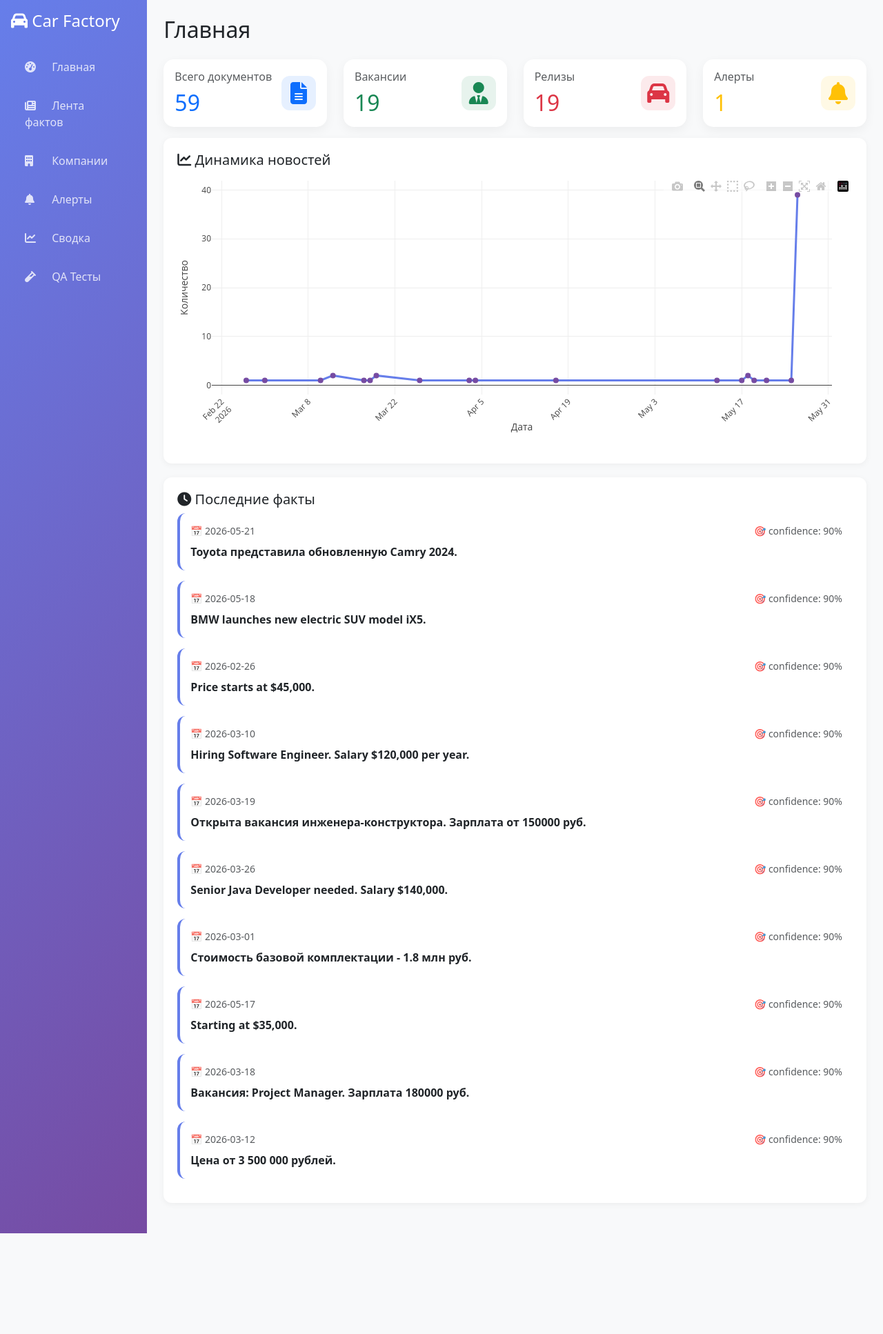
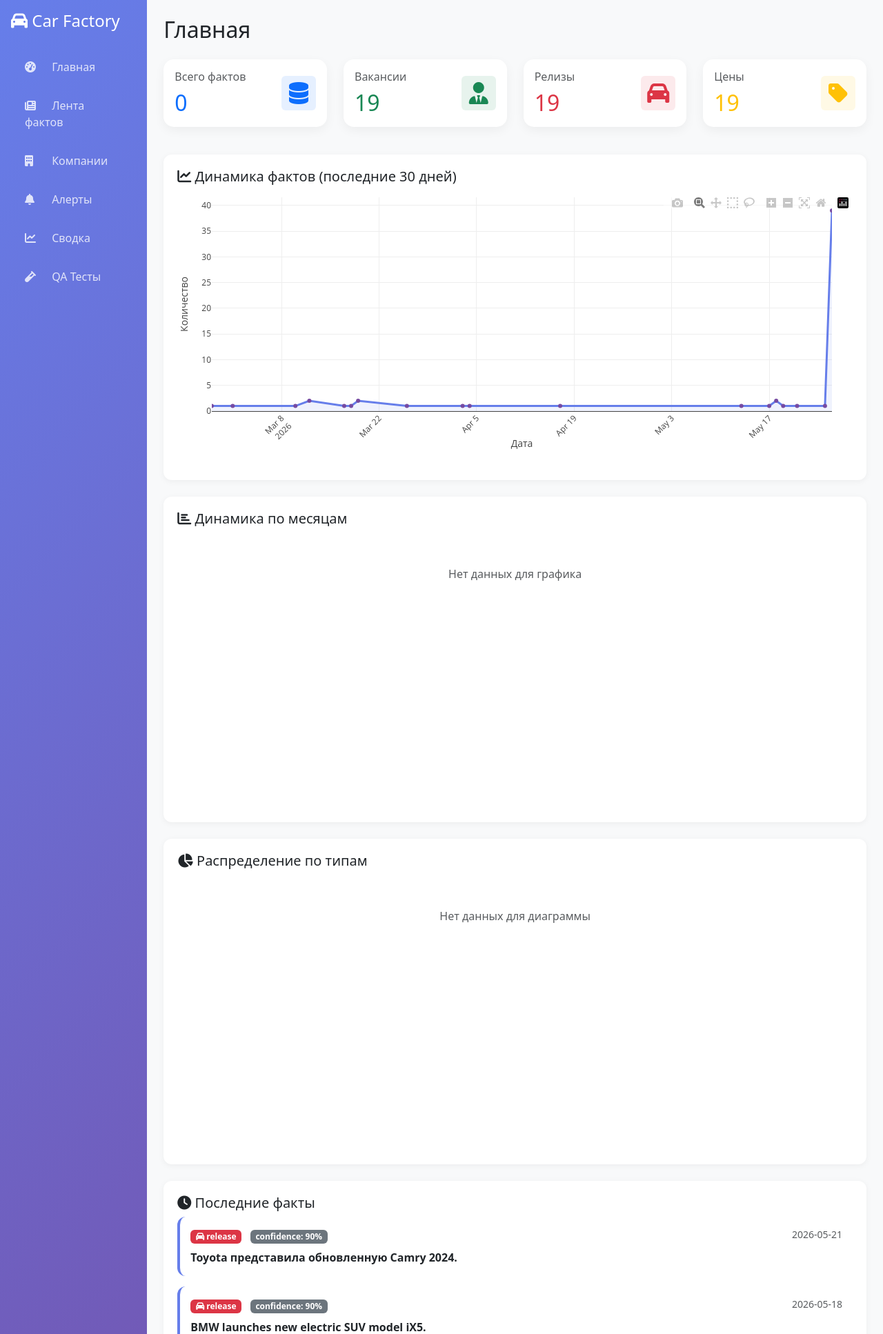
Before and after one commit to wybncv1337/car-factory, a Flask app: page / in a window 1280 px wide. Shown: the top 1934 px of the page at 69% size. Before the commit the page ends 1788 px from the top, so only its background shows below. Run offline with Flask 3, Linux system fonts and the light colour scheme; data comes from the database, SQL or seed files in the repository; tables that the repository leaves empty hold one stand-in row (values such as "Sample post"); some libraries are stand-ins or nearby versions.

Commit message:
Update charts and add more data sources

```diff
--- a/templates/index.html
+++ b/templates/index.html
@@ -11,11 +11,11 @@
                 <div class="card-body">
                     <div class="d-flex justify-content-between align-items-center">
                         <div>
-                            <h6 class="text-muted">Всего документов</h6>
-                            <h2 id="totalDocs" class="text-primary mb-0">0</h2>
+                            <h6 class="text-muted">Всего фактов</h6>
+                            <h2 id="totalFacts" class="text-primary mb-0">-</h2>
                         </div>
-                        <div class="stat-icon bg-primary bg-opacity-10">
-                            <i class="fas fa-file-alt text-primary fa-2x"></i>
+                        <div class="stat-icon bg-primary bg-opacity-10 p-3 rounded">
+                            <i class="fas fa-database text-primary fa-2x"></i>
                         </div>
                     </div>
                 </div>
@@ -27,9 +27,9 @@
                     <div class="d-flex justify-content-between align-items-center">
                         <div>
                             <h6 class="text-muted">Вакансии</h6>
-                            <h2 id="totalVacancies" class="text-success mb-0">0</h2>
+                            <h2 id="totalVacancies" class="text-success mb-0">-</h2>
                         </div>
-                        <div class="stat-icon bg-success bg-opacity-10">
+                        <div class="stat-icon bg-success bg-opacity-10 p-3 rounded">
                             <i class="fas fa-user-tie text-success fa-2x"></i>
                         </div>
                     </div>
@@ -42,9 +42,9 @@
                     <div class="d-flex justify-content-between align-items-center">
                         <div>
                             <h6 class="text-muted">Релизы</h6>
-                            <h2 id="totalReleases" class="text-danger mb-0">0</h2>
+                            <h2 id="totalReleases" class="text-danger mb-0">-</h2>
                         </div>
-                        <div class="stat-icon bg-danger bg-opacity-10">
+                        <div class="stat-icon bg-danger bg-opacity-10 p-3 rounded">
                             <i class="fas fa-car text-danger fa-2x"></i>
                         </div>
                     </div>
@@ -56,11 +56,11 @@
                 <div class="card-body">
                     <div class="d-flex justify-content-between align-items-center">
                         <div>
-                            <h6 class="text-muted">Алерты</h6>
-                            <h2 id="totalAlerts" class="text-warning mb-0">0</h2>
+                            <h6 class="text-muted">Цены</h6>
+                            <h2 id="totalPrices" class="text-warning mb-0">-</h2>
                         </div>
-                        <div class="stat-icon bg-warning bg-opacity-10">
-                            <i class="fas fa-bell text-warning fa-2x"></i>
+                        <div class="stat-icon bg-warning bg-opacity-10 p-3 rounded">
+                            <i class="fas fa-tag text-warning fa-2x"></i>
                         </div>
                     </div>
                 </div>
@@ -68,14 +68,26 @@
         </div>
     </div>
 
-    <!-- Chart -->
-    <div class="filter-card">
-        <h5><i class="fas fa-chart-line"></i> Динамика новостей</h5>
-        <div id="newsChart" style="height: 400px;"></div>
+    <!-- Дневной график -->
+    <div class="filter-card mt-4">
+        <h5><i class="fas fa-chart-line"></i> Динамика фактов (последние 30 дней)</h5>
+        <div id="dailyChart" style="height: 400px;"></div>
     </div>
 
-    <!-- Recent Facts -->
-    <div class="filter-card">
+    <!-- Месячный график -->
+    <div class="filter-card mt-4">
+        <h5><i class="fas fa-chart-bar"></i> Динамика по месяцам</h5>
+        <div id="monthlyChart" style="height: 400px;"></div>
+    </div>
+
+    <!-- Круговая диаграмма -->
+    <div class="filter-card mt-4">
+        <h5><i class="fas fa-chart-pie"></i> Распределение по типам</h5>
+        <div id="typeChart" style="height: 400px;"></div>
+    </div>
+
+    <!-- Последние факты -->
+    <div class="filter-card mt-4">
         <h5><i class="fas fa-clock"></i> Последние факты</h5>
         <div id="factsList"></div>
     </div>
@@ -91,43 +103,20 @@ async function loadDashboard() {
         const metrics = await metricsRes.json();
         console.log("Metrics loaded:", metrics);
 
-        document.getElementById('totalDocs').textContent = metrics.total_docs || 0;
+        // Обновляем карточки
+        document.getElementById('totalFacts').textContent = metrics.total_facts || 0;
         document.getElementById('totalVacancies').textContent = metrics.total_vacancies || 0;
         document.getElementById('totalReleases').textContent = metrics.total_releases || 0;
-        document.getElementById('totalAlerts').textContent = metrics.total_alerts || 0;
+        document.getElementById('totalPrices').textContent = metrics.total_prices || 0;
 
-        // Рисуем график
-        if (metrics.daily_stats && metrics.daily_stats.length > 0) {
-            const dates = metrics.daily_stats.map(d => d.date);
-            const counts = metrics.daily_stats.map(d => d.count);
-
-            const trace = {
-                x: dates,
-                y: counts,
-                type: 'scatter',
-                mode: 'lines+markers',
-                name: 'Новости',
-                line: { color: '#667eea', width: 3 },
-                marker: { size: 8, color: '#764ba2' }
-            };
-
-            const layout = {
-                title: '',
-                xaxis: { title: 'Дата', tickangle: -45 },
-                yaxis: { title: 'Количество' },
-                plot_bgcolor: 'white',
-                paper_bgcolor: 'white',
-                margin: { t: 10, b: 80, l: 50, r: 30 },
-                hovermode: 'closest'
-            };
-
-            Plotly.newPlot('newsChart', [trace], layout, { responsive: true });
-        } else {
-            document.getElementById('newsChart').innerHTML = '<p class="text-muted text-center py-5">Нет данных для графика</p>';
-        }
+        // Рисуем графики
+        drawDailyChart(metrics.daily_stats);
+        drawMonthlyChart(metrics.monthly_stats);
+        drawPieChart(metrics.type_stats);
 
     } catch (error) {
         console.error("Error loading metrics:", error);
+        document.getElementById('stats').innerHTML = '<div class="alert alert-danger">Ошибка загрузки метрик</div>';
     }
 
     try {
@@ -141,15 +130,29 @@ async function loadDashboard() {
 
         if (factsData.facts && factsData.facts.length > 0) {
             factsData.facts.forEach(fact => {
-                const value = fact.data?.value || 'Нет данных';
-                const date = fact.created_at ? fact.created_at.slice(0, 10) : '';
+                let value = '';
+                if (fact.data && fact.data.value) {
+                    value = fact.data.value;
+                } else if (fact.data) {
+                    value = JSON.stringify(fact.data);
+                } else {
+                    value = 'Нет данных';
+                }
+
+                const typeIcon = fact.type === 'vacancy' ? 'fa-user-tie' : (fact.type === 'release' ? 'fa-car' : 'fa-tag');
+                const typeColor = fact.type === 'vacancy' ? 'success' : (fact.type === 'release' ? 'danger' : 'warning');
 
                 const card = document.createElement('div');
                 card.className = 'fact-card';
                 card.innerHTML = `
                     <div class="d-flex justify-content-between align-items-start">
-                        <small class="text-muted">📅 ${date}</small>
-                        <small class="text-muted">🎯 confidence: ${Math.round((fact.confidence || 0.5) * 100)}%</small>
+                        <div>
+                            <span class="badge bg-${typeColor} me-2">
+                                <i class="fas ${typeIcon}"></i> ${fact.type || 'fact'}
+                            </span>
+                            <span class="badge bg-secondary">confidence: ${Math.round((fact.confidence || 0.5) * 100)}%</span>
+                        </div>
+                        <small class="text-muted">${fact.created_at ? fact.created_at.slice(0, 10) : ''}</small>
                     </div>
                     <div class="mt-2">
                         <strong>${escapeHtml(value.substring(0, 200))}</strong>
@@ -167,6 +170,107 @@ async function loadDashboard() {
     }
 }
 
+function drawDailyChart(data) {
+    if (!data || data.length === 0) {
+        document.getElementById('dailyChart').innerHTML = '<p class="text-muted text-center py-5">Нет данных для графика</p>';
+        return;
+    }
+
+    const dates = data.map(d => d.date);
+    const counts = data.map(d => d.count);
+
+    const trace = {
+        x: dates,
+        y: counts,
+        type: 'scatter',
+        mode: 'lines+markers',
+        name: 'Факты',
+        line: { color: '#667eea', width: 3 },
+        marker: { size: 6, color: '#764ba2' },
+        fill: 'tozeroy',
+        fillcolor: 'rgba(102, 126, 234, 0.1)'
+    };
+
+    const layout = {
+        title: '',
+        xaxis: { title: 'Дата', tickangle: -45 },
+        yaxis: { title: 'Количество' },
+        plot_bgcolor: 'white',
+        paper_bgcolor: 'white',
+        margin: { t: 10, b: 80, l: 50, r: 30 },
+        hovermode: 'closest'
+    };
+
+    Plotly.newPlot('dailyChart', [trace], layout, { responsive: true });
+}
+
+function drawMonthlyChart(data) {
+    if (!data || data.length === 0) {
+        document.getElementById('monthlyChart').innerHTML = '<p class="text-muted text-center py-5">Нет данных для графика</p>';
+        return;
+    }
+
+    const months = data.map(d => d.month);
+    const counts = data.map(d => d.count);
+
+    const trace = {
+        x: months,
+        y: counts,
+        type: 'bar',
+        name: 'Факты',
+        marker: {
+            color: '#764ba2',
+            line: { color: '#667eea', width: 1 }
+        }
+    };
+
+    const layout = {
+        title: '',
+        xaxis: { title: 'Месяц', tickangle: -45 },
+        yaxis: { title: 'Количество' },
+        plot_bgcolor: 'white',
+        paper_bgcolor: 'white',
+        margin: { t: 10, b: 80, l: 50, r: 30 }
+    };
+
+    Plotly.newPlot('monthlyChart', [trace], layout, { responsive: true });
+}
+
+function drawPieChart(data) {
+    if (!data || data.length === 0) {
+        document.getElementById('typeChart').innerHTML = '<p class="text-muted text-center py-5">Нет данных для диаграммы</p>';
+        return;
+    }
+
+    const labels = data.map(d => {
+        if (d.type === 'vacancy') return 'Вакансии';
+        if (d.type === 'release') return 'Релизы';
+        if (d.type === 'price') return 'Цены';
+        return d.type || 'Другое';
+    });
+    const values = data.map(d => d.count);
+    const colors = ['#28a745', '#dc3545', '#ffc107', '#6c757d'];
+
+    const trace = {
+        labels: labels,
+        values: values,
+        type: 'pie',
+        marker: { colors: colors.slice(0, labels.length) },
+        textinfo: 'label+percent',
+        hoverinfo: 'label+value+percent',
+        textposition: 'auto'
+    };
+
+    const layout = {
+        title: '',
+        height: 400,
+        showlegend: true,
+        legend: { orientation: 'h', y: -0.1 }
+    };
+
+    Plotly.newPlot('typeChart', [trace], layout, { responsive: true });
+}
+
 function escapeHtml(text) {
     const div = document.createElement('div');
     div.textContent = text;
@@ -175,5 +279,7 @@ function escapeHtml(text) {
 
 // Загружаем при загрузке страницы
 document.addEventListener('DOMContentLoaded', loadDashboard);
+// Обновляем каждые 5 минут
+setInterval(loadDashboard, 300000);
 </script>
 {% endblock %}
```
